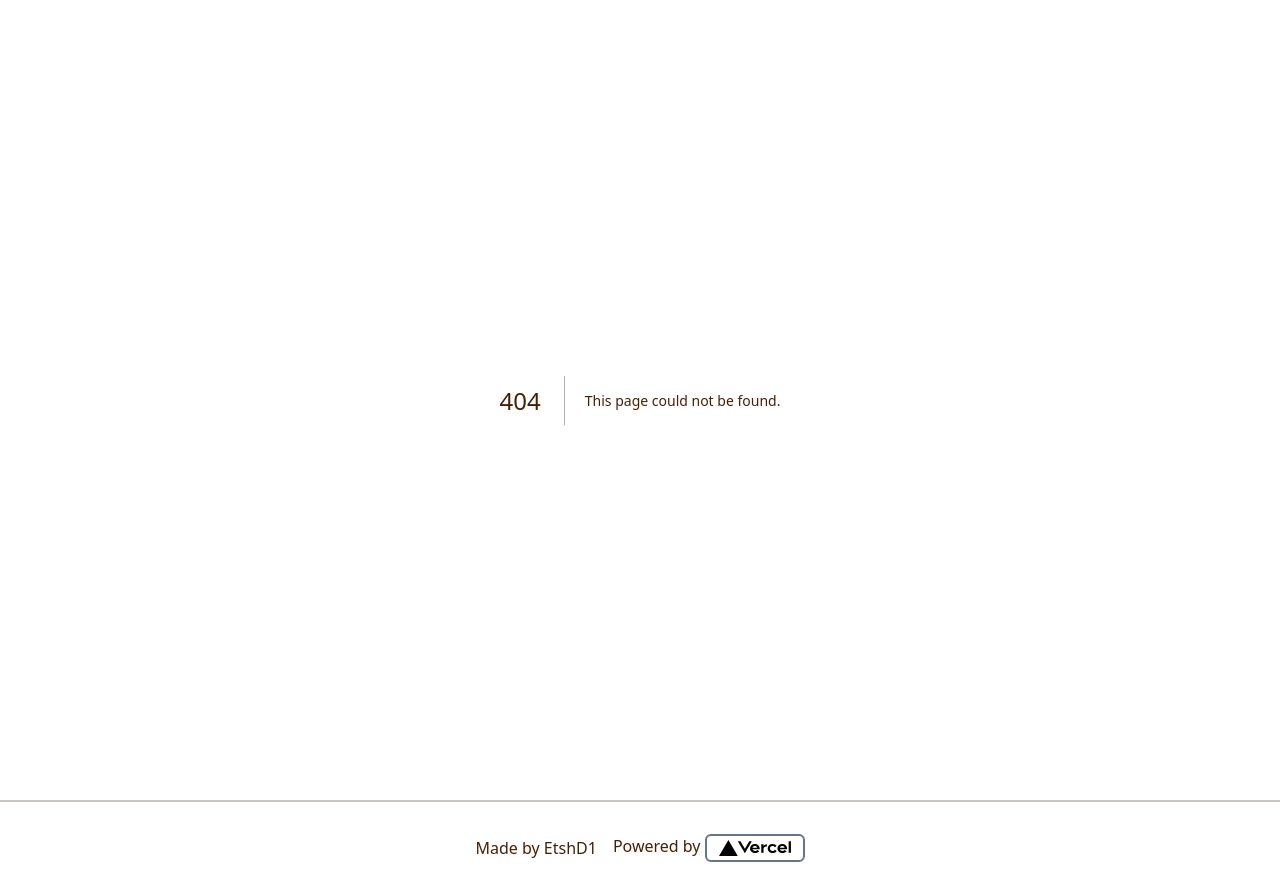
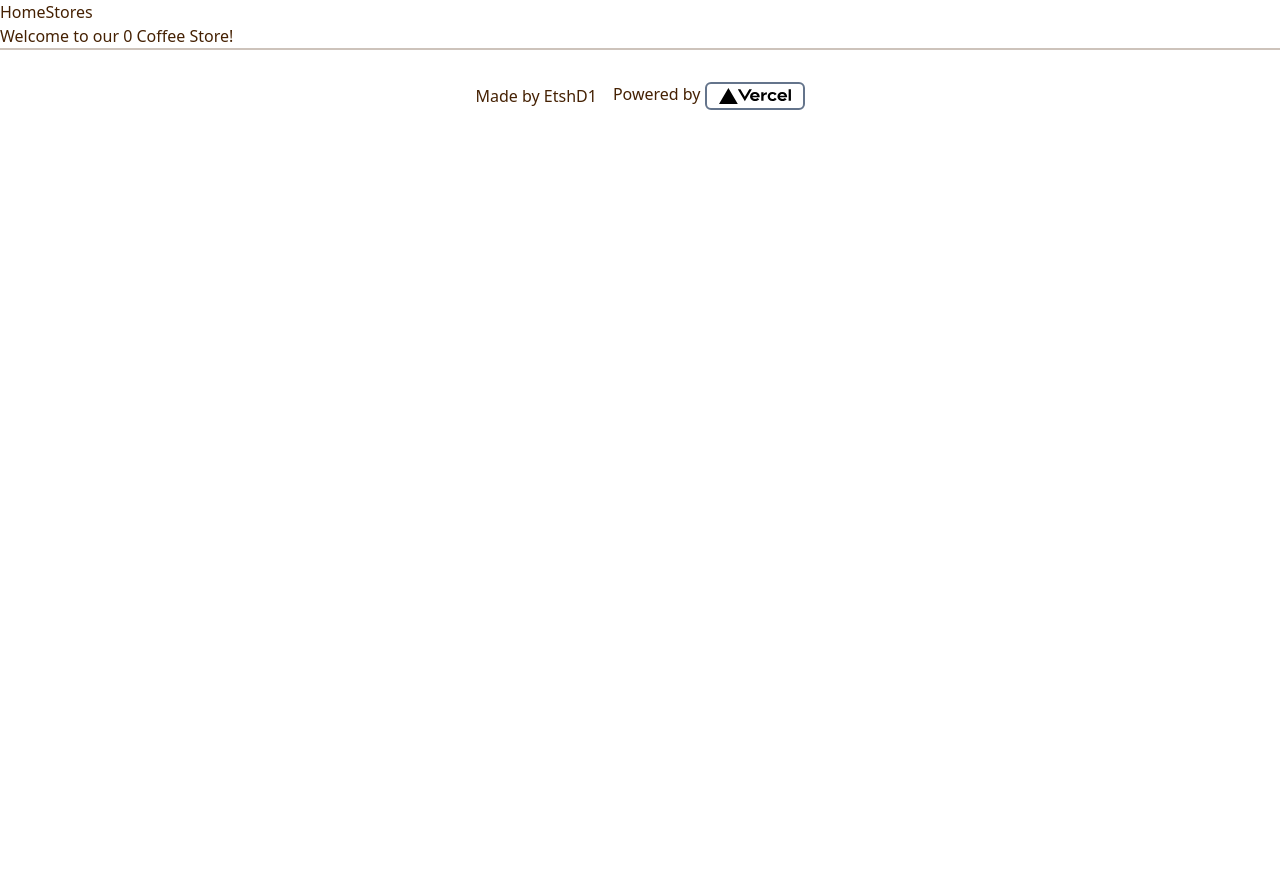
Before and after one commit to EtshD1/coffee-connoisseur, a Next.js app: page /coffee-stores/0 in a window 1280 px wide. Before the commit this address had no page. After the commit the page ends 800 px from the top, so only its background shows below. Built offline with nearby package versions, Linux system fonts and the light colour scheme.

Commit message:
Add first dynamic route

```diff
--- a/src/components/banner/index.tsx
+++ b/src/components/banner/index.tsx
@@ -1,8 +1,6 @@
+import Link from "next/link";
+
 const Banner = () => {
-	const buttonClick = () => {
-		console.log("Hello!");
-	};
-
 	return (
 		<div className="px-8 pt-10 flex flex-col gap-4 md:pt-32 md:px-32 md:grid md:grid-cols-4">
 			<h1 className="flex flex-col font-bold md:gap-6 text-4xl md:text-7xl md:col-span-3">
@@ -12,7 +10,9 @@ const Banner = () => {
             <div className="flex flex-col gap-4">
                 <p className="text-xl md:text-lg text-[#452103]">Discover nearby local Coffee Shops with lots of options to explore! Lorem ipsum dolor sit amet, qui minim labore adipisicing minim sint cillum sint consectetur cupidatat.</p>
                 <div>
-                    <button className="px-4 py-2 font-bold text-white bg-[#7c4f3f] w-full" onClick={buttonClick}>View Stores nearby!</button>
+                    <Link href="/coffee-stores">
+                        <button className="px-4 py-2 font-bold text-white bg-[#7c4f3f] w-full">View Stores nearby!</button>
+                    </Link>
                 </div>
 			</div>
 		</div>
--- /dev/null
+++ b/src/pages/coffee-stores/[id].tsx
@@ -0,0 +1,21 @@
+import Link from "next/link";
+import { useRouter } from "next/router";
+
+const CoffeeStore = () => {
+    const { query } = useRouter();
+    const { id } = query;
+
+    return <div>
+        <nav>
+            <ul>
+                <li>
+                    <Link href="/">Home</Link>
+                    <Link href="/">Stores</Link>
+                </li>
+            </ul>
+        </nav>
+        <h1>Welcome to our {id} Coffee Store!</h1>
+    </div>
+}
+
+export default CoffeeStore;
--- /dev/null
+++ b/src/pages/coffee-stores/index.tsx
@@ -0,0 +1,16 @@
+import Link from "next/link";
+
+const CoffeeStore = () => {
+    return <div>
+        <nav>
+            <ul>
+                <li>
+                    <Link href="/">Home</Link>
+                </li>
+            </ul>
+        </nav>
+        <h1>Welcome to our Coffee Stores!</h1>
+    </div>
+}
+
+export default CoffeeStore;
```
